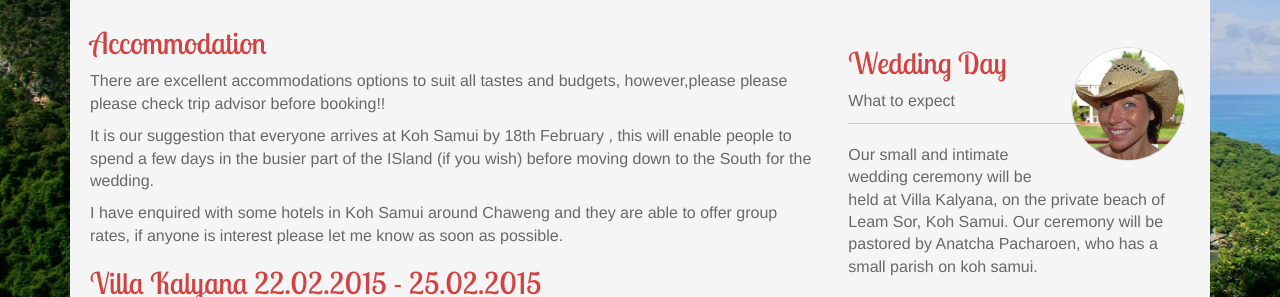
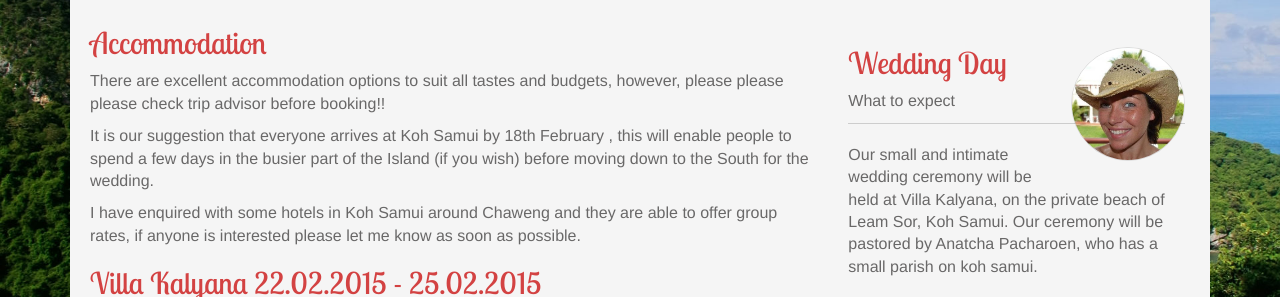
Before and after one commit to Kalyse/Helen-Wedding, a plain HTML site: page accommodation.html in a window 1280 px wide. Shown: the part 314-611 px from the top of the page. Drawn offline with nearby package versions, Linux system fonts and the light colour scheme; a web font is replaced by a local one.

Commit message:
Update accommodation.html

```diff
--- a/accommodation.html
+++ b/accommodation.html
@@ -101,11 +101,11 @@
                     <div class="col-sm-8">
                         <h2 class='secondary-featured-font featured-color'>Accommodation</h2>
 
-                        <p>There are excellent accommodations options to suit all tastes and budgets, however,please please please check trip advisor before booking!! </p>
+                        <p>There are excellent accommodation options to suit all tastes and budgets, however, please please please check trip advisor before booking!! </p>
 
-                        <p>It is our suggestion that everyone arrives at Koh Samui by 18th February , this will enable people to spend a few days in the busier part of the ISland (if you wish) before moving down to the South for the wedding.</p>
+                        <p>It is our suggestion that everyone arrives at Koh Samui by 18th February , this will enable people to spend a few days in the busier part of the Island (if you wish) before moving down to the South for the wedding.</p>
 
-                        <p>I have enquired with some hotels in Koh Samui around Chaweng  and they are able to offer group rates, if anyone is interest please let me know as soon as possible.</p>
+                        <p>I have enquired with some hotels in Koh Samui around Chaweng and they are able to offer group rates, if anyone is interested please let me know as soon as possible.</p>
 
                         <h2 class='secondary-featured-font featured-color'>Villa Kalyana  22.02.2015 - 25.02.2015</h2>
 
@@ -126,7 +126,7 @@
 
                         </div>
                         <div class="person-intro">
-                            <p>Our small and intimate wedding ceremony will be held at Villa Kalyana,  on the private beach of Leam Sor, Koh Samui.  Our ceremony will be pastored by Anatcha Pacharoen, who has a small parish on koh samui.
+                            <p>Our small and intimate wedding ceremony will be held at Villa Kalyana, on the private beach of Leam Sor, Koh Samui.  Our ceremony will be pastored by Anatcha Pacharoen, who has a small parish on koh samui.
                             </p>
                         </div>
                         <div class="item">
```
